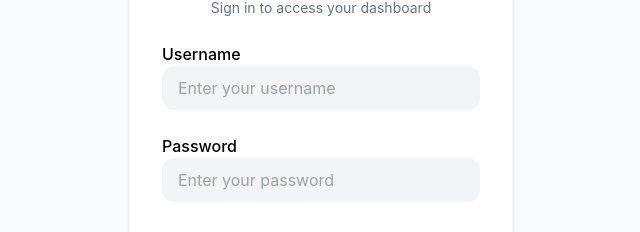
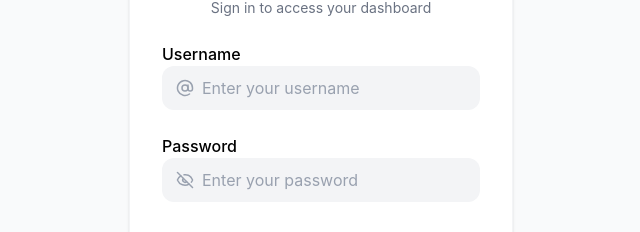
Before and after one commit to abolfazlOjaghi/admin-dashboard, a React (Vite) app: page /login in a window 1280 px wide. Shown: the part 228-460 px from the top of the page, without its empty margins (319-959 px from the left). Built offline with nearby package versions, Linux system fonts and the light colour scheme.

Commit message:
add icons to login inputs

```diff
--- a/src/index.css
+++ b/src/index.css
@@ -21,6 +21,9 @@
 .login-guide-button {
   @apply cursor-pointer bg-blue-400 px-1.5 py-1.5 rounded-lg font-medium hover:bg-blue-600 transition-colors duration-100 text-white;
 }
+.input-icon {
+  @apply absolute left-3.5 top-1/2 -translate-y-1/2 text-gray-400;
+}
 * {
   user-select: none;
 }
--- a/src/pages/Comments.jsx
+++ b/src/pages/Comments.jsx
@@ -70,7 +70,7 @@ const Comments = () => {
           >
             <Search
               size={18}
-              className="absolute left-3.5 top-1/2 -translate-y-1/2 text-gray-400"
+              className="input-icon"
             />
           </Input>
 
--- a/src/pages/Users.jsx
+++ b/src/pages/Users.jsx
@@ -77,7 +77,7 @@ const Users = () => {
         >
           <Search
             size={18}
-            className="absolute left-3.5 top-1/2 -translate-y-1/2 text-gray-400"
+            className="input-icon"
           />
         </Input>
       </div>
--- a/src/pages/login/Login.jsx
+++ b/src/pages/login/Login.jsx
@@ -1,6 +1,6 @@
-import { Lock } from "lucide-react";
+import { Lock, AtSign, EyeOff, Eye } from "lucide-react";
 import Input from "../../components/ui/Input";
-import { useContext } from "react";
+import { useContext, useState } from "react";
 import { AuthContext } from "../../context/AuthContext";
 import { useForm } from "react-hook-form";
 import { zodResolver } from "@hookform/resolvers/zod";
@@ -11,13 +11,14 @@ import { toast } from "sonner";
 import LoginGuide from "./elements/LoginGuide";
 import { USERNAME, PASSWORD } from "../../data/constans";
 const Login = () => {
+  const [seePassword, setSeePassword] = useState(false);
   const navigate = useNavigate();
   const { login } = useContext(AuthContext);
   const {
     register,
     handleSubmit,
     formState: { errors },
-    setValue
+    setValue,
   } = useForm({
     resolver: zodResolver(loginSchema),
   });
@@ -34,10 +35,10 @@ const Login = () => {
     },
   });
   const handleAutofill = () => {
-    setValue("username", USERNAME)
-    setValue("password", PASSWORD)
-  }
-  const handlesubmitLoginForm = data => mutate(data)
+    setValue("username", USERNAME);
+    setValue("password", PASSWORD);
+  };
+  const handlesubmitLoginForm = (data) => mutate(data);
   return (
     <section className="min-h-screen w-screen flex justify-center items-center dark:bg-black bg-gray-50 max-sm:py-10 px-4 dark:text-white flex-col gap-y-3">
       <div className="w-full max-w-sm bg-white dark:bg-zinc-950 rounded-2xl shadow-sm border border-gray-100 dark:border-zinc-800 p-8 space-y-6">
@@ -53,22 +54,34 @@ const Login = () => {
           </div>
         </div>
 
-        <form className="space-y-1.5" onSubmit={handleSubmit(handlesubmitLoginForm)}>
+        <form
+          className="space-y-1.5"
+          onSubmit={handleSubmit(handlesubmitLoginForm)}
+        >
           <Input
             placeholder="Enter your username"
             label="Username"
             {...register("username")}
             error={errors.username?.message}
             reserveErrorSpace
-          />
+          >
+            <AtSign size={18} className="input-icon" />
+          </Input>
           <Input
             placeholder="Enter your password"
             label="Password"
-            type="password"
+            type={seePassword ? "text" : "password"}
             {...register("password")}
             error={errors.password?.message}
             reserveErrorSpace
-          />
+          >
+            <div
+              className="input-icon cursor-pointer"
+              onClick={() => setSeePassword((prev) => !prev)}
+            >
+              {!seePassword ? <EyeOff size={18} /> : <Eye size={18} />}
+            </div>
+          </Input>
           <button
             type="submit"
             className="w-full bg-blue-600 hover:bg-blue-700 text-white rounded-xl py-2.5 font-medium cursor-pointer transition-colors mt-2 disabled:bg-gray-500"
@@ -78,7 +91,7 @@ const Login = () => {
           </button>
         </form>
       </div>
-      <LoginGuide autofill={handleAutofill}/>
+      <LoginGuide autofill={handleAutofill} />
     </section>
   );
 };
--- a/src/pages/products/components/productsSection/elements/TopBar.jsx
+++ b/src/pages/products/components/productsSection/elements/TopBar.jsx
@@ -44,7 +44,7 @@ const TopBar = ({
       >
         <Search
           size={18}
-          className="absolute left-3.5 top-1/2 -translate-y-1/2 text-gray-400"
+          className="input-icon"
         />
       </Input>
       <div className="relative">
```
